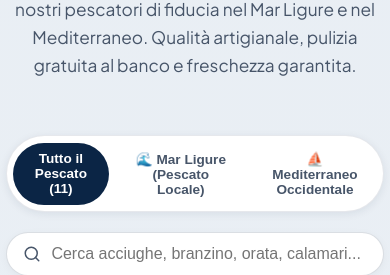
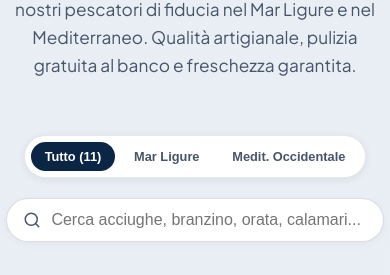
Before and after one commit to N1c0l1n0/pescheria-pessano, a React (Vite) app: page / in a window 390 px wide. Shown: the part 1580-1855 px from the top of the page. Built offline with nearby package versions, Linux system fonts and the light colour scheme; no server answers; a web font is replaced by a local one.

Commit message:
fix: enforce single-line text formatting for origin filter buttons on mobile

```diff
--- a/src/components/FishMenuCatalog.tsx
+++ b/src/components/FishMenuCatalog.tsx
@@ -233,21 +233,21 @@ export const FishMenuCatalog: React.FC = () => {
               onClick={() => setActiveOrigin('all')}
               style={filterBtnStyle(activeOrigin === 'all')}
             >
-              Tutto il Pescato ({FISH_CATALOG.length})
+              Tutto ({FISH_CATALOG.length})
             </button>
             <button
               type="button"
               onClick={() => setActiveOrigin('Mar Ligure')}
               style={filterBtnStyle(activeOrigin === 'Mar Ligure')}
             >
-              🌊 Mar Ligure (Pescato Locale)
+              Mar Ligure
             </button>
             <button
               type="button"
               onClick={() => setActiveOrigin('Medit. Occ.')}
               style={filterBtnStyle(activeOrigin === 'Medit. Occ.')}
             >
-              ⛵ Mediterraneo Occidentale
+              Medit. Occidentale
             </button>
           </div>
 
@@ -724,14 +724,17 @@ export const FishMenuCatalog: React.FC = () => {
 
 function filterBtnStyle(isActive: boolean): React.CSSProperties {
   return {
-    padding: '0.5rem 1.1rem',
+    padding: '0.45rem 0.85rem',
     borderRadius: 'var(--radius-full)',
     border: 'none',
     backgroundColor: isActive ? 'var(--color-ocean-dark)' : 'transparent',
     color: isActive ? 'white' : 'var(--color-text-muted)',
     fontWeight: isActive ? 800 : 600,
-    fontSize: '0.85rem',
+    fontSize: '0.8rem',
     cursor: 'pointer',
     transition: 'all 0.2s ease',
+    whiteSpace: 'nowrap',
+    flexShrink: 0,
+    wordBreak: 'keep-all',
   };
 }
--- a/src/index.css
+++ b/src/index.css
@@ -393,9 +393,10 @@ textarea {
 /* Mobile Responsive Adjustments for Fish Catalog */
 .fish-filter-scroll {
   display: flex;
-  gap: 0.4rem;
+  align-items: center;
+  gap: 0.35rem;
   background-color: white;
-  padding: 0.4rem;
+  padding: 0.35rem;
   border-radius: var(--radius-full);
   box-shadow: var(--shadow-sm);
   border: 1px solid rgba(11, 37, 69, 0.1);
@@ -406,6 +407,11 @@ textarea {
 }
 .fish-filter-scroll::-webkit-scrollbar {
   display: none;
+}
+.fish-filter-scroll button {
+  white-space: nowrap !important;
+  flex-shrink: 0 !important;
+  word-break: keep-all !important;
 }
 
 .fish-grid {
```
